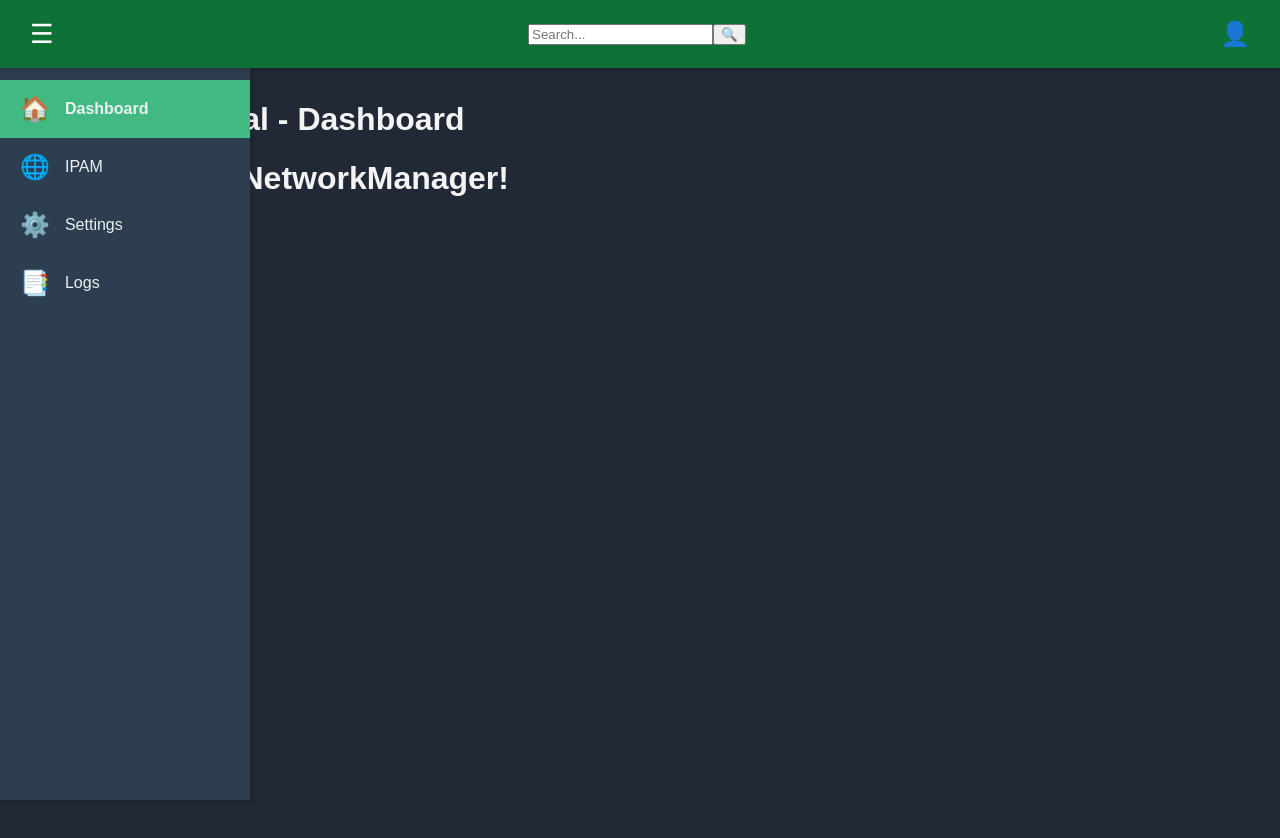
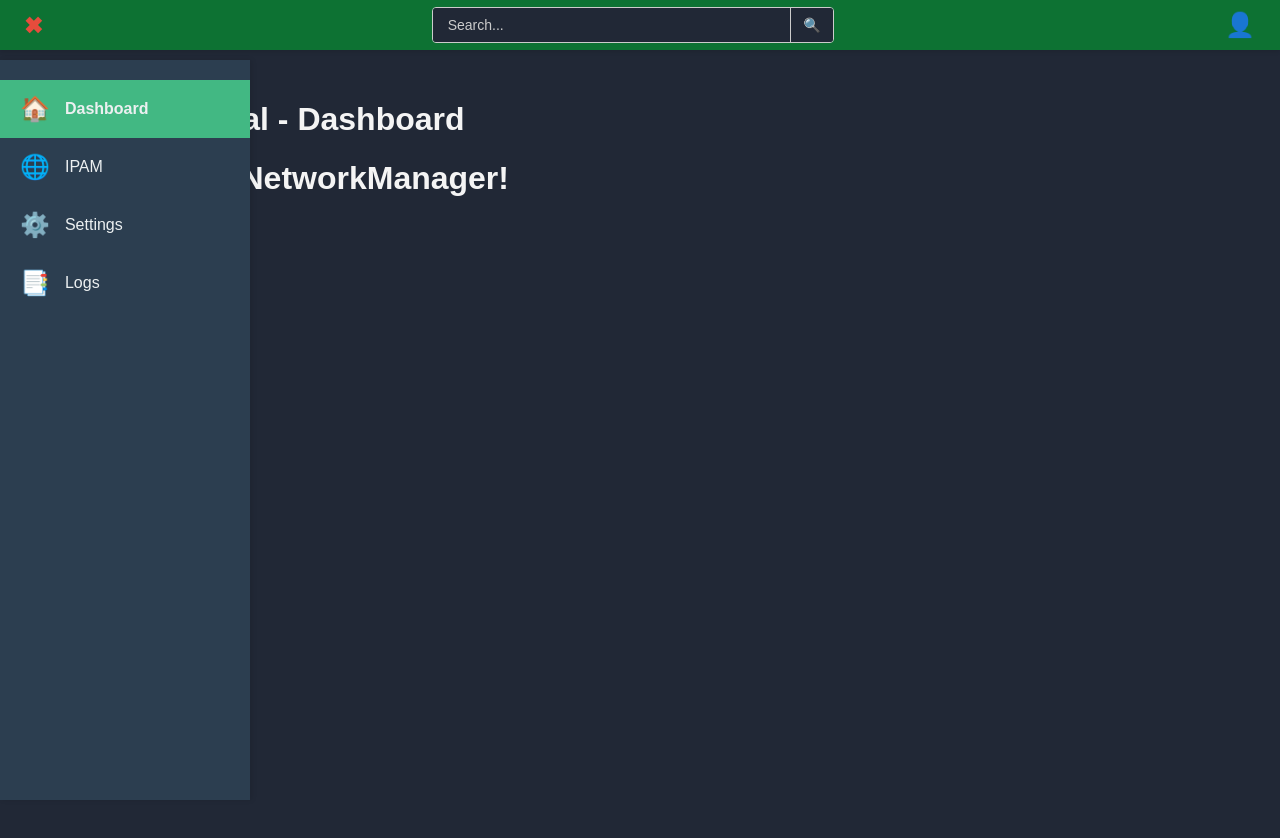
Before and after one commit to GabrielS-Goncalves/NetworkManager, a Vue app in the folder Frontend/: page / in a window 1280 px wide. Shown: the top 838 px of the page. Built offline with nearby package versions, Linux system fonts and the light colour scheme.

Commit message:
Putting the finishing touches - Part-01

```diff
--- a/Frontend/src/components/CentralNavbar.vue
+++ b/Frontend/src/components/CentralNavbar.vue
@@ -24,15 +24,16 @@
         <!--Divisão para Sidebar-->
         <div class="Navbar-Left">
             <button @click="toggleMenu" class="Menu-button">
-                <span class="Burguer-icon" :class="{'Is-active': sidebarStore.isOpen}">☰</span>
+                <span v-if="sidebarStore.isOpen" class="Close-icon">✖</span>
+                <span v-else class="Open-icon">☰</span>
             </button>
         </div>
 
         <!--Divisão para Search bar-->
         <div class="Navbar-center">
-            <div class="Search-bar">
-                <input type="text" v-model="searchTerm" placeholder="Search..." @keyup.enter="search">
-                <button @click="search">🔍</button>
+            <div class="Search-Wrapper">
+                <input type="text" v-model="searchTerm" placeholder="Search..." class="Search-input" @keyup.enter="search">
+                <button @click="search" class="Search-button">🔍</button>
             </div>
         </div>
 
@@ -46,22 +47,24 @@
 <style scoped>
 /* Flexbox para o Layout da Navbar */
 .CentralNavbar {
-    display: flex;
-    justify-content: space-between;
-    align-items: center;
-    width: 100%;
-    box-sizing: border-box;
-    background-color: #0d7233;
-    color: white;
-    padding: 10px 20px;
-    box-shadow: 0 2px 4px rgba(0, 0, 0, 0.1);
     position: fixed;
     top: 0;
     left: 0;
+    width: 100%;
+    height: 50px;
+    background-color: #0d7233;
+    color: white;
+    display: flex;
+    align-items: center;
+    justify-content: space-between;
+    padding: 0 15px;
+    box-sizing: border-box;
+    box-shadow: 0 2px 4px rgba(0, 0, 0, 0.1);
     z-index: 1000;
 }
 
 .Navbar-left {
+    position: relative;
     display: flex;
     align-items: center;
     flex-shrink: 0;
@@ -76,54 +79,80 @@
 
 .Navbar-center {
     flex-grow: 1;
-    text-align: center;
-    margin: 0 30px;
+    display: flex;
+    justify-content: center;
+    margin: 0 20px;
     min-width: 0;
 }
 
-.Search-Bar {
+.Search-Wrapper {
     display: flex;
+    align-items: center;
+    max-width: 400px;
     width: 100%;
-    max-width: 400px;
-    margin: 0 auto;
+    border-radius: 4px;
+    overflow: hidden;
     border: 1px solid #ccc;
-    border-radius: 5px;
-    overflow: hidden;
 }
 
-.Search-Bar input {
+.Search-input {
     flex-grow: 1;
-    padding: 8px;
+    padding: 8px 15px;
     border: none;
     outline: none;
-    color: #333;
+    font-size: 14px;
+    background-color: #212836;
+    color: #ccc;
+    height: 34px;
+    box-sizing: border-box;
 }
 
-.Search-Bar button {
-    background-color: #42b883;
+.Search-input::placeholder{
+    color: #ccc;
+}
+
+.Search-button {
+    background-color: #212836;
     color: white;
     border: none;
+    border-left: 1px solid #ccc;
     padding: 8px 12px;
     cursor: pointer;
+    font-size: 14px;
+    height: 34px;
+    box-sizing: border-box;
     transition: background-color 0.2s;
 }
 
-.Search-Bar button:hover {
-    background-color: #368d66;
+.Search-button:hover {
+    background-color: #ccc;
 }
 
-.Menu-button, .User-button {
+.Menu-button {
     background: none;
     border: none;
     color: white;
     cursor: pointer;
-    padding: 10px;
-    font-size: 1.1em;
+    padding: 0 8px;
+    font-size: 1.2em;
     transform: opacity 0.2s;
 }
 
-.Menu-button:hover, .User-button:hover {
-    opacity: 0.8;
+.Menu-button:hover {
+    opacity: 0.6;
+}
+
+.Open-icon, .Close-icon {
+    font-weight: bold;
+    font-size: 1.2em;
+    display: inline-block;
+    transition: transform 0.3s ease, color 0.3s ease;
+    height: 100%;
+}
+
+.Close-icon {
+    transform: rotate(90deg);
+    color: #e74c3c;
 }
 
 .Burguer-icon {
--- a/Frontend/src/components/UserDropdown.vue
+++ b/Frontend/src/components/UserDropdown.vue
@@ -49,7 +49,7 @@
             <div class="Dropdown-header App-name">
                 NetworkManager
             </div>
-            <div class="Dropdown-item App-version">
+            <div class="App-version">
                 Version: v0.5.0 (Build: 20251026)
             </div>
             <hr class="Dropdown-divider">
@@ -78,24 +78,24 @@
         top: calc(100% + 5px);
         right: 0;
         width: 220px;
-        background-color: white;
+        background-color: #212836;
         border: 1px solid #ccc;
         border-radius: 4px;
         box-shadow: 0 4px 12px rgba(0, 0, 0, 0.2);
         z-index: 1001;
-        padding: 8px 0;
+        padding: 0;
     }
 
     .Dropdown-header {
         padding: 8px 15px;
         font-weight: bold;
-        color: #333;
+        color: #ccc;
         cursor: default;
     }
 
     .App-version {
         font-size: 0.8em;
-        color: #667;
+        color: #ccc;
         padding: 4px 15px 10px;
     }
 
@@ -103,25 +103,32 @@
         display: block;
         width: 100%;
         text-align: left;
-        padding: 10px 15px;
+        padding: 8px 15px;
         background: none;
         border: none;
         cursor: pointer;
-        color: #333;
+        color: #ccc;
         transition: background-color 0.2s;
     }
 
     .Dropdown-item:hover {
         background-color: #f0f0f0;
+        color: #212836;
     }
 
     .Logoff-button {
         color: #e74c3c;
     }
 
+    .Logoff-button:hover {
+        background-color: #e74c3c;
+        border-radius: 0 0 4px 4px;
+    }
+
     .Dropdown-divider {
         border: 0;
         height: 1px;
         background: #ecf0f1;
+        margin-bottom: 4px;
     }
 </style>
```
